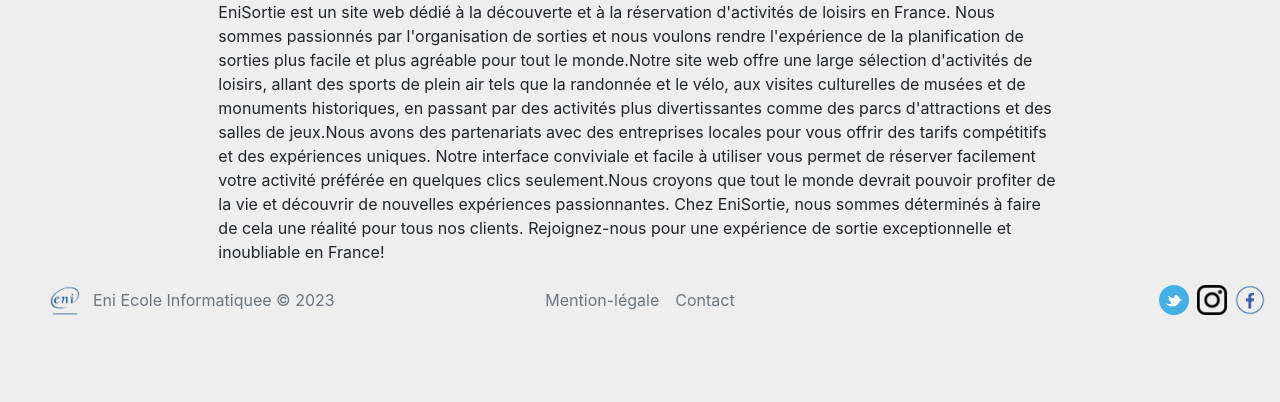
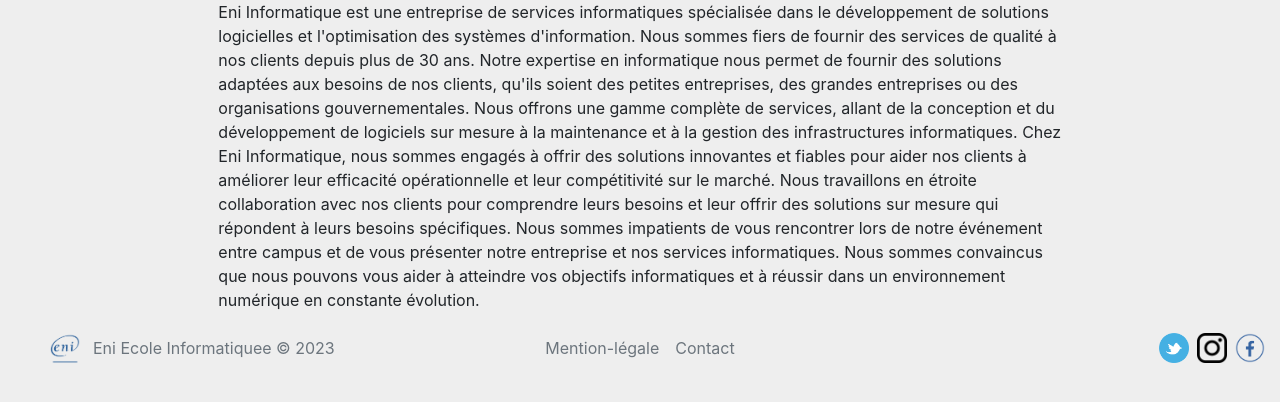
Before and after one commit to omarnadif/EniProject, a Symfony app: template templates/home/about.html.twig in a window 1280 px wide. Shown: the part 191-593 px from the top of the page. Run offline with Twig, Linux system fonts and the light colour scheme; the template is opened without the code that fills it, so the values that code supplies are empty; some libraries are stand-ins or nearby versions; some web fonts are replaced.

Commit message:
mise à jour d'un peu tout

```diff
--- a/templates/home/about.html.twig
+++ b/templates/home/about.html.twig
@@ -17,7 +17,13 @@
                     <br>
                     <br>
                 </header><!-- .entry-header -->
-    <p>EniSortie est un site web dédié à la découverte et à la réservation d'activités de loisirs en France. Nous sommes passionnés par l'organisation de sorties et nous voulons rendre l'expérience de la planification de sorties plus facile et plus agréable pour tout le monde.Notre site web offre une large sélection d'activités de loisirs, allant des sports de plein air tels que la randonnée et le vélo, aux visites culturelles de musées et de monuments historiques, en passant par des activités plus divertissantes comme des parcs d'attractions et des salles de jeux.Nous avons des partenariats avec des entreprises locales pour vous offrir des tarifs compétitifs et des expériences uniques. Notre interface conviviale et facile à utiliser vous permet de réserver facilement votre activité préférée en quelques clics seulement.Nous croyons que tout le monde devrait pouvoir profiter de la vie et découvrir de nouvelles expériences passionnantes. Chez EniSortie, nous sommes déterminés à faire de cela une réalité pour tous nos clients. Rejoignez-nous pour une expérience de sortie exceptionnelle et inoubliable en France!</p>
+    <p>Eni Informatique est une entreprise de services informatiques spécialisée dans le développement de solutions logicielles et l'optimisation des systèmes d'information. Nous sommes fiers de fournir des services de qualité à nos clients depuis plus de 30 ans.
+
+        Notre expertise en informatique nous permet de fournir des solutions adaptées aux besoins de nos clients, qu'ils soient des petites entreprises, des grandes entreprises ou des organisations gouvernementales. Nous offrons une gamme complète de services, allant de la conception et du développement de logiciels sur mesure à la maintenance et à la gestion des infrastructures informatiques.
+
+        Chez Eni Informatique, nous sommes engagés à offrir des solutions innovantes et fiables pour aider nos clients à améliorer leur efficacité opérationnelle et leur compétitivité sur le marché. Nous travaillons en étroite collaboration avec nos clients pour comprendre leurs besoins et leur offrir des solutions sur mesure qui répondent à leurs besoins spécifiques.
+
+        Nous sommes impatients de vous rencontrer lors de notre événement entre campus et de vous présenter notre entreprise et nos services informatiques. Nous sommes convaincus que nous pouvons vous aider à atteindre vos objectifs informatiques et à réussir dans un environnement numérique en constante évolution.</p>
             </article>
         </div>
     </div>
```
Also changed, not shown: src/Controller/LieuController.php (+34 -3 lines).
